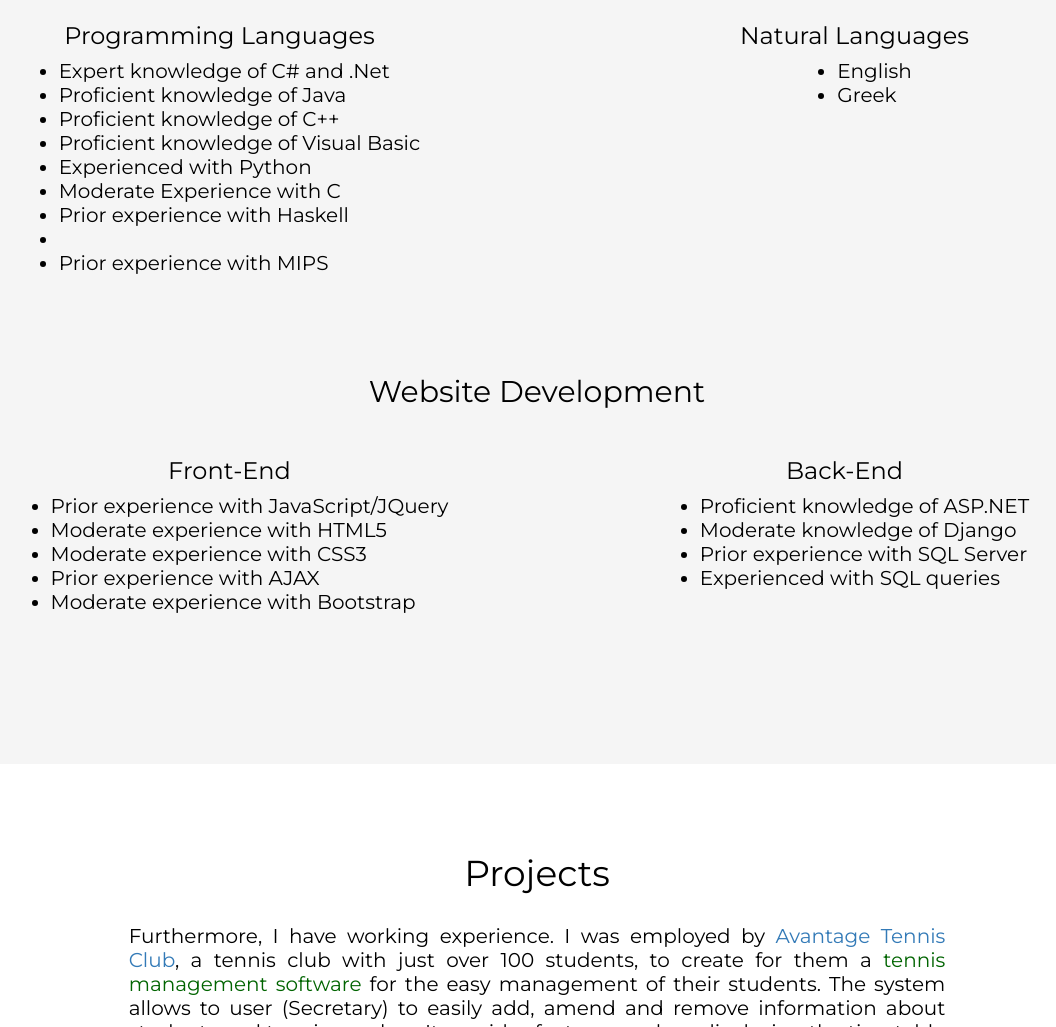
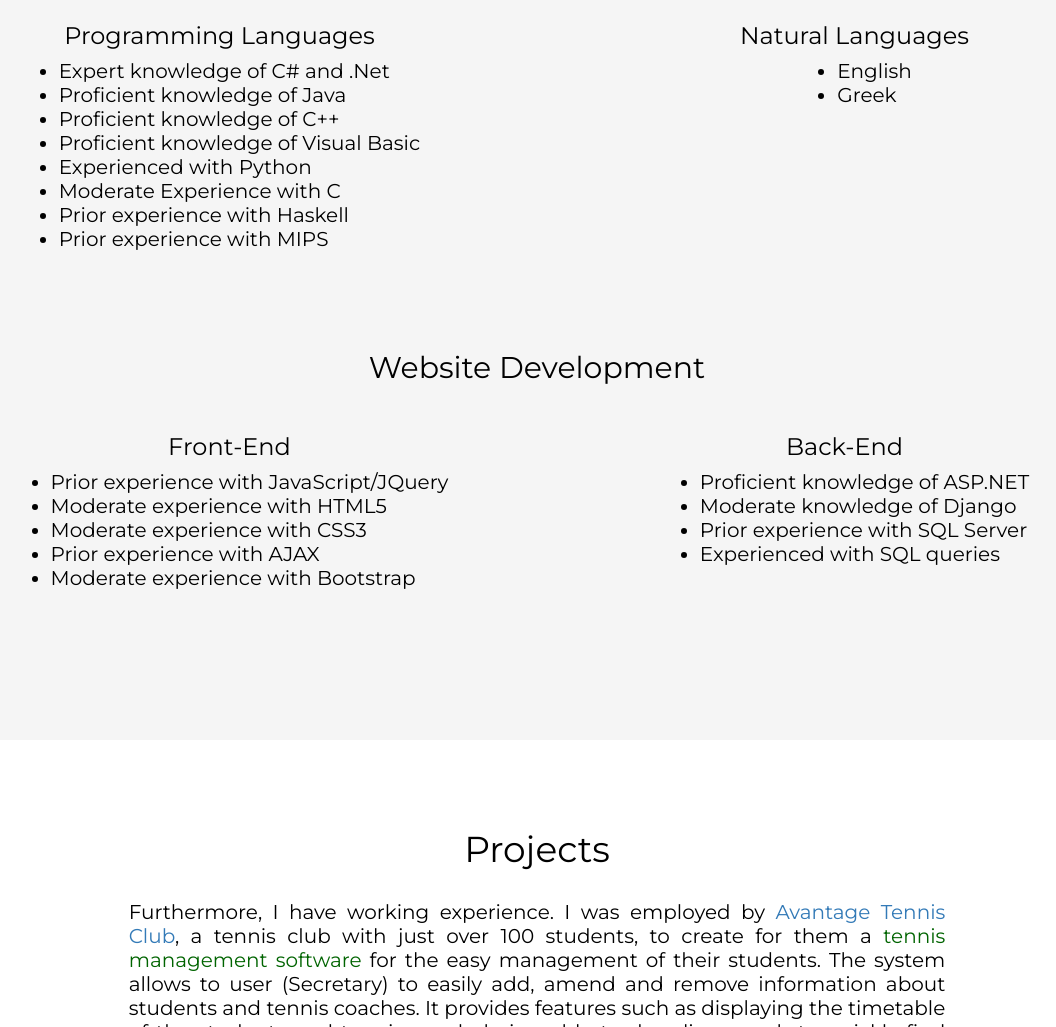
Before and after one commit to panoshalios/panoshalios.github.io, a plain HTML site: page index.html in a window 1280 px wide. Shown: the part 1457-2484 px from the top of the page, without its empty margins (103-1159 px from the left). Drawn offline with nearby package versions, Linux system fonts and the light colour scheme.

Commit message:
Fixed bullet problem

```diff
--- a/index.html
+++ b/index.html
@@ -71,7 +71,7 @@
                         <li>Proficient knowledge of Visual Basic</li>
                         <li>Experienced with Python</li>
 						<li>Moderate Experience with C</li>
-						<li>Prior experience with Haskell<li/>
+						<li>Prior experience with Haskell</li>
 						<li>Prior experience with MIPS</li>
                     </ul>
                 </div>
```
